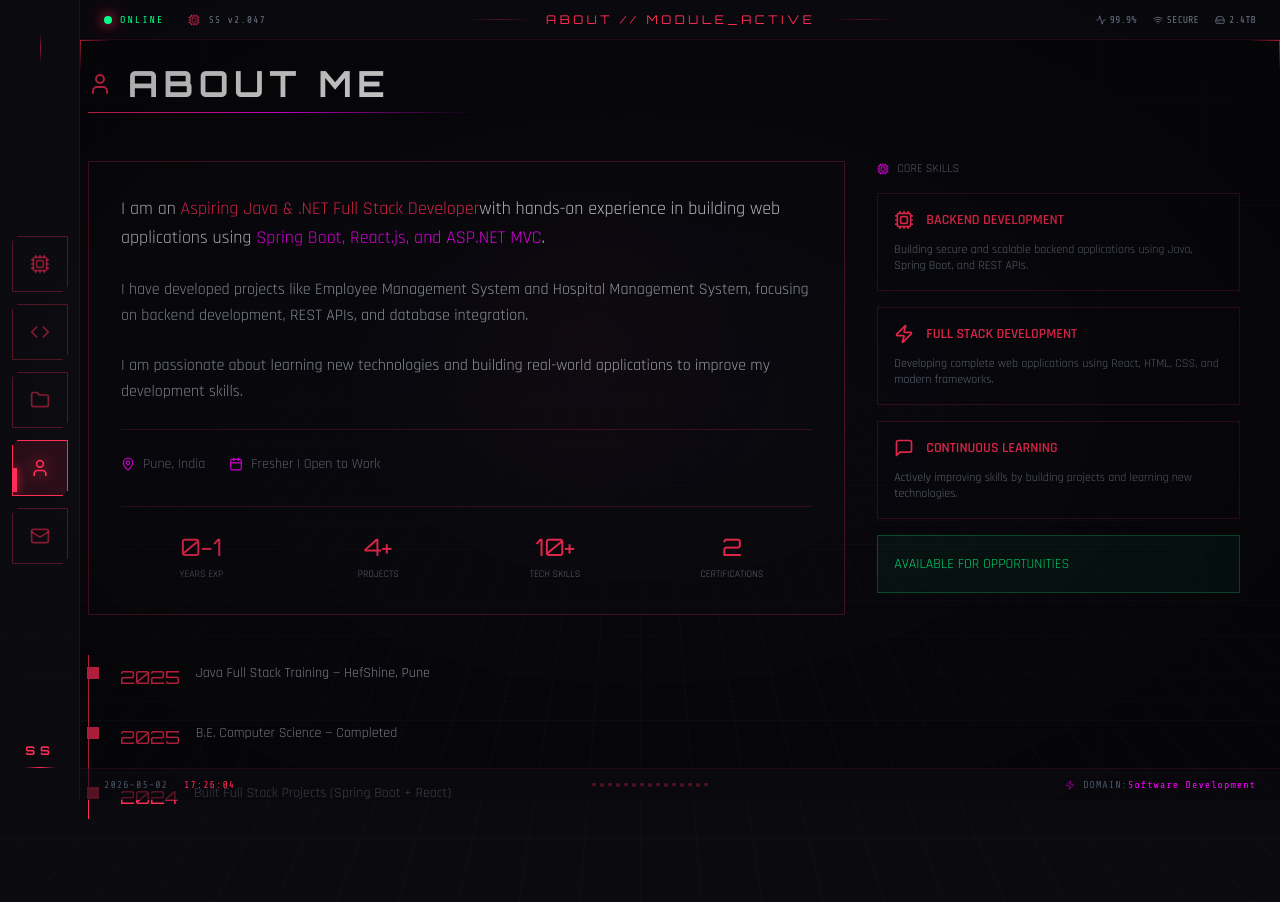
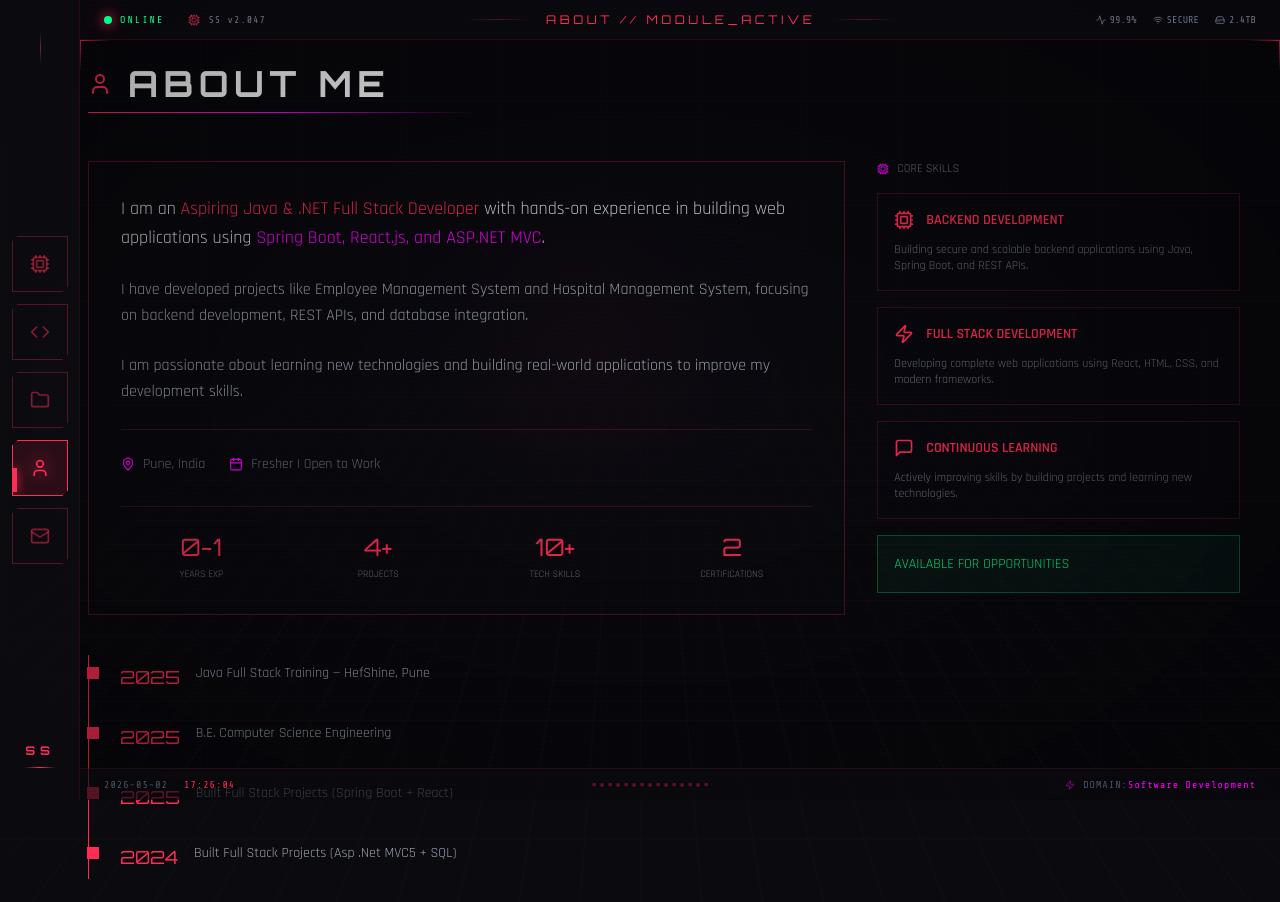
Before and after one commit to Samadhan9890/samadhan_portfolio, a React (Vite) app: page / in a window 1280 px wide. Both pictures are taken after a click on the button "PROFILE". Shown: the top 902 px of the page. Before the commit the page ends 875 px from the top, so only its background shows below. Built offline with nearby package versions, Linux system fonts and the light colour scheme.

Commit message:
Update AboutSection with new education and projects

```diff
--- a/src/components/AboutSection.tsx
+++ b/src/components/AboutSection.tsx
@@ -4,8 +4,11 @@ import { User, Cpu, Zap, MessageSquare, Award, Calendar, MapPin } from 'lucide-r
 // ✅ Updated Timeline (as per your resume)
 const timeline = [
   { year: '2025', event: 'Java Full Stack Training — HefShine, Pune' },
-  { year: '2025', event: 'B.E. Computer Science — Completed' },
-  { year: '2024', event: 'Built Full Stack Projects (Spring Boot + React)' },
+  { year: '2025', event: 'B.E. Computer Science Engineering ' },
+  { year: '2025', event: 'Built Full Stack Projects (Spring Boot + React)' },
+
+  { year: '2024', event: 'Built Full Stack Projects (Asp .Net MVC5 + SQL)' },
+
 
 ];
 
@@ -67,7 +70,7 @@ export default function AboutSection() {
 
               <div className="space-y-6">
                 <p className="text-gray-300 text-lg leading-relaxed">
-                  I am an <span className="text-[#ff2d55]">Aspiring Java & .NET Full Stack Developer</span>
+                  I am an <span className="text-[#ff2d55]">Aspiring Java & .NET Full Stack Developer </span>
                   with hands-on experience in building web applications using
                   <span className="text-[#ff00ff]"> Spring Boot, React.js, and ASP.NET MVC</span>.
                 </p>
```
